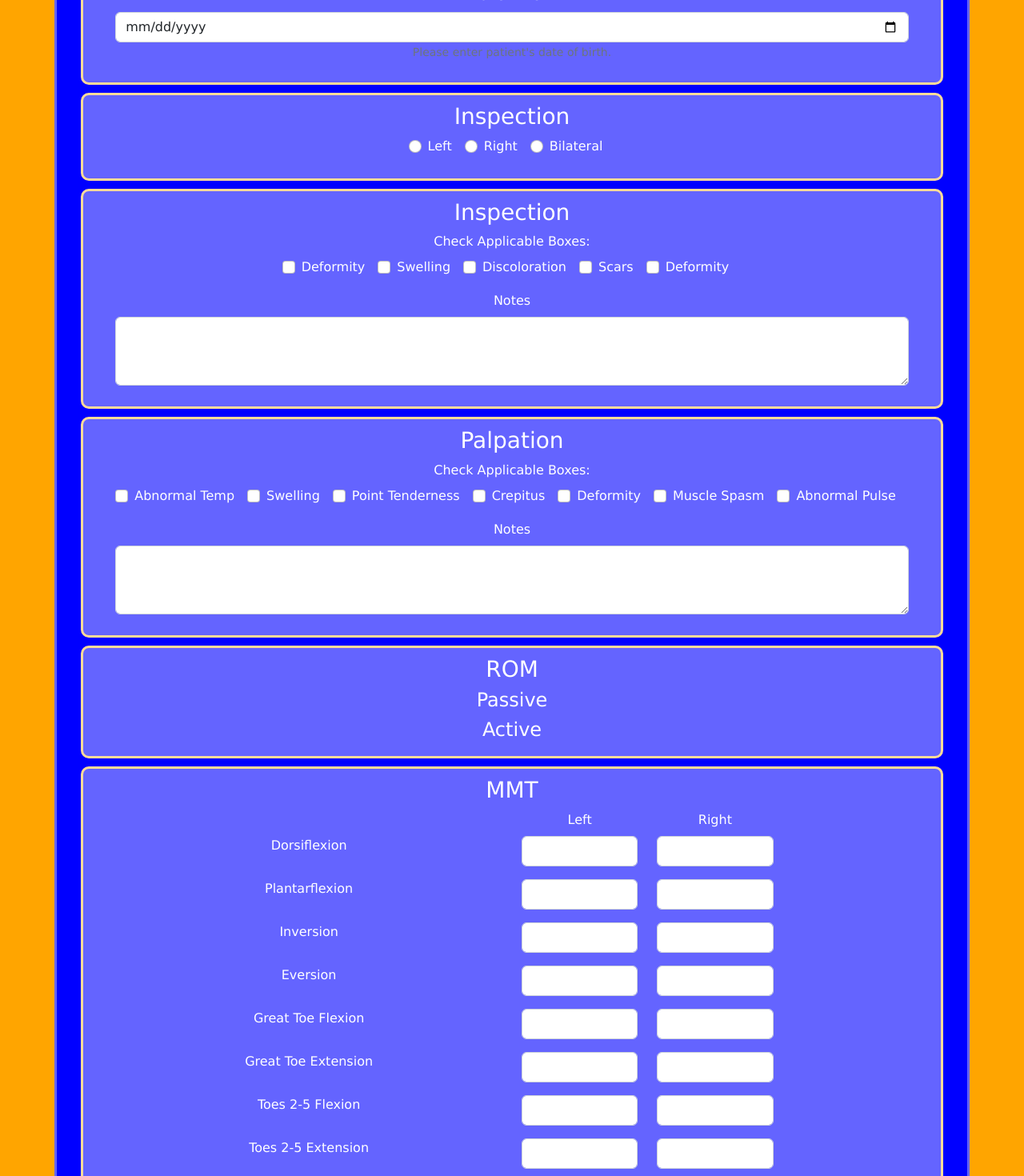
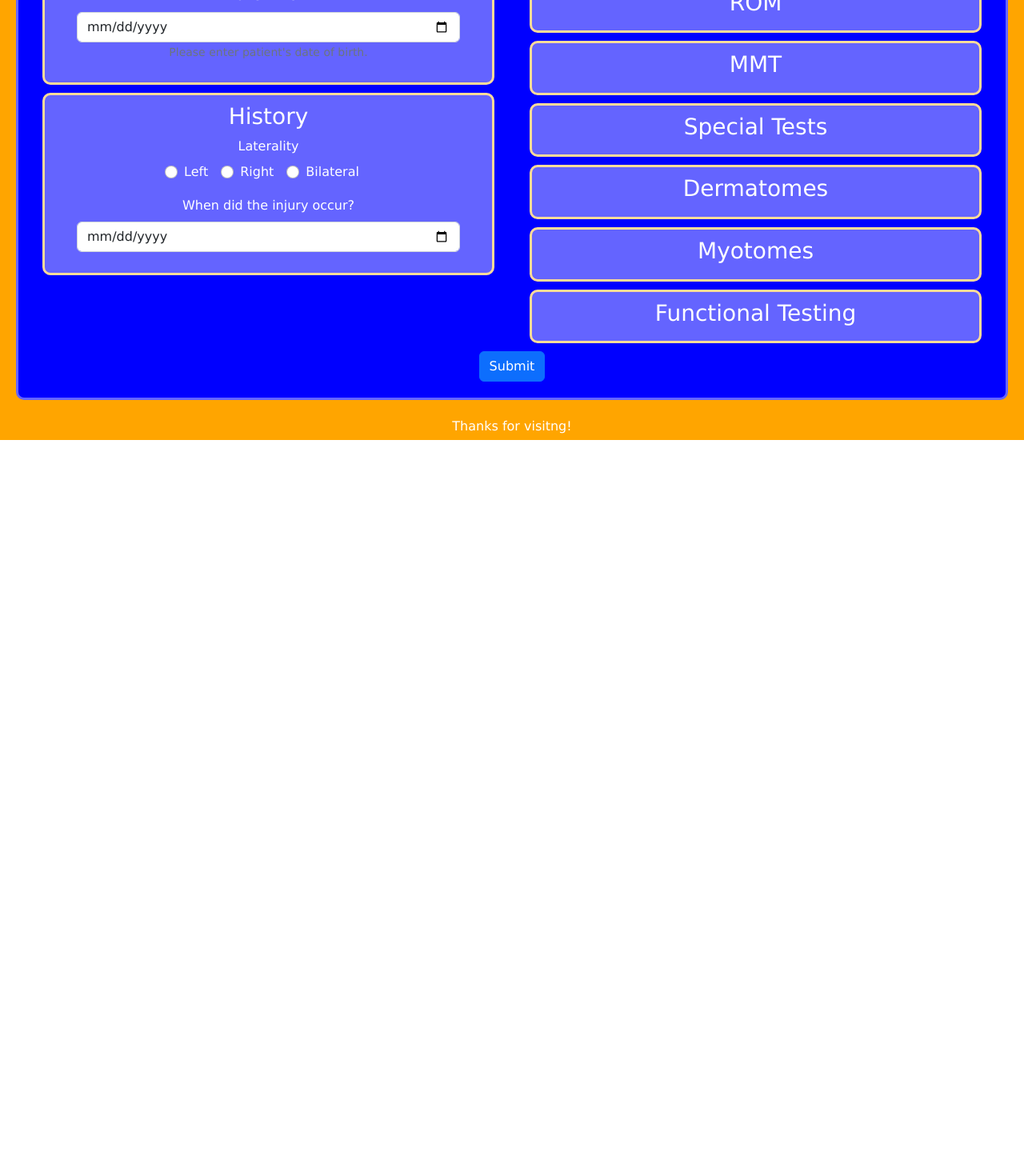
Before and after one commit to hseymoskill/injury-evaluation, a React (Create React App) app: page /ankle in a window 1280 px wide. Shown: the part 420-1890 px from the top of the page at 80% size. After the commit the page ends 970 px from the top, so only its background shows below. Built offline with nearby package versions, Linux system fonts and the light colour scheme.

Commit message:
collapsible sections

```diff
--- a/src/App.css
+++ b/src/App.css
@@ -32,10 +32,10 @@
 }
 
 /* STYLING FOR ALL FORMS */
-.pageContainer {
+/* .pageContainer {
     display: flex;
     justify-content: space-around;
-}
+} */
 
 Form {
     border: 3px solid var(--lightBlue);
--- a/src/components/Evals/Ankle/index.js
+++ b/src/components/Evals/Ankle/index.js
@@ -1,7 +1,32 @@
-import { Button, Form, Col, Row } from "react-bootstrap";
+import {
+  Button,
+  Form,
+  Col,
+  Row,
+  Collapse,
+  OverlayTrigger,
+  Tooltip,
+} from "react-bootstrap";
 import Header from "../../Page/Header";
+import "./style.css";
+import { useState } from "react";
 
 function Ankle() {
+  const [funcOpen, setFuncOpen] = useState(false);
+  const [myoOpen, setMyoOpen] = useState(false);
+  const [dermOpen, setDermOpen] = useState(false);
+  const [specialOpen, setSpecialOpen] = useState(false);
+  const [mmtOpen, setMmtOpen] = useState(false);
+  const [romOpen, setRomOpen] = useState(false);
+  const [palpOpen, setPalpOpen] = useState(false);
+  const [inspectOpen, setInspectOpen] = useState(false);
+
+  const renderTooltip = (props) => (
+    <Tooltip id="button-tooltip" {...props}>
+      Click to expand
+    </Tooltip>
+  );
+
   var strengthOptions = [
     "",
     "5",
@@ -19,22 +44,28 @@ function Ankle() {
     "1-",
     "0",
   ];
+
   return (
     <div className="ankleContainer">
       <Header title="Ankle Evaluation" />
       <div className="pageContainer">
         <Form className="">
-          <div id="patientDiv" className=" formDiv">
+          <Row>
+            <Col id="leftSide" l={6} m={12}>
+              <div id="patientDiv" className="formDiv">
                 <h3>Patient Information</h3>
                 <Form.Group className="mb-3" controlId="text">
                   <Form.Label>Patient Name</Form.Label>
-              <Form.Control type="name" placeholder="Enter patient's name" />
+                  <Form.Control
+                    type="name"
+                    placeholder="Enter patient's name"
+                  />
                   <Form.Text className="text-muted col-6">
                     Please enter patient's full name.
                   </Form.Text>
                 </Form.Group>
 
-            <Form.Group className="mb-3" controlId="date">
+                <Form.Group className="mb-3" controlId="dob">
                   <Form.Label>Patient DOB</Form.Label>
                   <Form.Control type="date" placeholder="DOB" />
                   <Form.Text className="text-muted">
@@ -43,10 +74,10 @@ function Ankle() {
                 </Form.Group>
               </div>
 
-          <div id="lateralityDiv" className=" formDiv">
-          <h3>Inspection</h3>
+              <div id="hpiDiv" className="formDiv">
+                <h3>History</h3>
                 <Form.Group className="mb-3" controlId="laterality">
-              {/* <Form.Label>Laterality</Form.Label> */}
+                  <Form.Label>Laterality</Form.Label>
                   <div key={`inline-radio`} className="mb-3">
                     <Form.Check
                       inline
@@ -71,11 +102,31 @@ function Ankle() {
                     />
                   </div>
                 </Form.Group>
+
+                <Form.Group className="mb-3" controlId="doi">
+                  <Form.Label>When did the injury occur?</Form.Label>
+                  <Form.Control type="date" placeholder="DOI" />
+                </Form.Group>
               </div>
+            </Col>
 
+            <Col id="rightSide" l={6} m={12}>
               <div id="inspectionDiv" className=" formDiv">
-            <h3>Inspection</h3>
-
+              <OverlayTrigger
+                  placement="left"
+                  delay={{ show: 250, hide: 400 }}
+                  overlay={renderTooltip}
+                >
+                  <h3
+                    onClick={() => setInspectOpen(!inspectOpen)}
+                    aria-controls="example-collapse-text"
+                    aria-expanded={inspectOpen}
+                  >
+                    Inspection
+                  </h3>
+                </OverlayTrigger>
+                <Collapse in={inspectOpen}>
+                <div>
                 <Form.Group className="mb-3" controlId="inspectionCheck">
                   <Form.Label>Check Applicable Boxes:</Form.Label>
                   <div key={`inline-checkbox`} className="mb-3">
@@ -121,9 +172,25 @@ function Ankle() {
                   <Form.Control as="textarea" rows={3} />
                 </Form.Group>
                 </div>
+                </Collapse>
+              </div>
 
               <div id="palpationDiv" className=" formDiv">
-            <h3>Palpation</h3>
+              <OverlayTrigger
+                  placement="left"
+                  delay={{ show: 250, hide: 400 }}
+                  overlay={renderTooltip}
+                >
+                  <h3
+                    onClick={() => setPalpOpen(!palpOpen)}
+                    aria-controls="example-collapse-text"
+                    aria-expanded={palpOpen}
+                  >
+                    Palpation
+                  </h3>
+                </OverlayTrigger>
+                <Collapse in={palpOpen}>
+                <div>
                 <Form.Group className="mb-3" controlId="palpationCheck">
                   <Form.Label>Check Applicable Boxes:</Form.Label>
                   <div key={`inline-checkbox`} className="mb-3">
@@ -183,32 +250,73 @@ function Ankle() {
                   <Form.Control as="textarea" rows={3} />
                 </Form.Group>
                 </div>
+                </Collapse>
+              </div>
 
               <div id="romDiv" className=" formDiv">
-            <h3>ROM</h3>
+                <OverlayTrigger
+                  placement="left"
+                  delay={{ show: 250, hide: 400 }}
+                  overlay={renderTooltip}
+                >
+                  <h3
+                    onClick={() => setRomOpen(!romOpen)}
+                    aria-controls="example-collapse-text"
+                    aria-expanded={romOpen}
+                  >
+                    ROM
+                  </h3>
+                </OverlayTrigger>
+                <Collapse in={romOpen}>
+                  <div>
                     <h4>Passive</h4>
                     <h4>Active</h4>
                   </div>
+                </Collapse>
+              </div>
 
               <div id="mmtDiv" className=" formDiv">
-            <h3>MMT</h3>
-
+                <OverlayTrigger
+                  placement="left"
+                  delay={{ show: 250, hide: 400 }}
+                  overlay={renderTooltip}
+                >
+                  <h3
+                    onClick={() => setMmtOpen(!mmtOpen)}
+                    aria-controls="example-collapse-text"
+                    aria-expanded={mmtOpen}
+                  >
+                    MMT
+                  </h3>
+                </OverlayTrigger>
+                <Collapse in={mmtOpen}>
+                  <div>
                     <Row>
                       <Form.Label as={Col} xs={6}></Form.Label>
-              <Form.Label as={Col} xs={2}>Left</Form.Label>
-              <Form.Label as={Col} xs={2}>Right</Form.Label>
+                      <Form.Label as={Col} xs={2}>
+                        Left
+                      </Form.Label>
+                      <Form.Label as={Col} xs={2}>
+                        Right
+                      </Form.Label>
                     </Row>
 
                     <Row className="mb-3">
-              <Form.Label as={Col} xs={6}>Dorsiflexion</Form.Label>
-              <Form.Group as={Col} xs={2} controlId="dorsiLeftStrength">
+                      <Form.Label as={Col} xs={6}>
+                        Dorsiflexion
+                      </Form.Label>
+                      <Form.Group as={Col} xs={3} controlId="dorsiLeftStrength">
                         <Form.Control as="select" name="leftStrength">
                           {strengthOptions.map((val) => (
                             <option value={val}>{val}</option>
                           ))}
                         </Form.Control>
                       </Form.Group>
-              <Form.Group as={Col} xs={2} controlId="dorsiRightStrength">
+                      <Form.Group
+                        as={Col}
+                        xs={3}
+                        controlId="dorsiRightStrength"
+                      >
                         <Form.Control as="select" name="rightStrength">
                           {strengthOptions.map((val) => (
                             <option value={val}>{val}</option>
@@ -218,15 +326,25 @@ function Ankle() {
                     </Row>
 
                     <Row className="mb-3">
-              <Form.Label as={Col} xs={6}>Plantarflexion</Form.Label>
-              <Form.Group as={Col} xs={2} controlId="plantarLeftStrength">
+                      <Form.Label as={Col} xs={6}>
+                        Plantarflexion
+                      </Form.Label>
+                      <Form.Group
+                        as={Col}
+                        xs={3}
+                        controlId="plantarLeftStrength"
+                      >
                         <Form.Control as="select" name="leftStrength">
                           {strengthOptions.map((val) => (
                             <option value={val}>{val}</option>
                           ))}
                         </Form.Control>
                       </Form.Group>
-              <Form.Group as={Col} xs={2} controlId="plantarRightStrength">
+                      <Form.Group
+                        as={Col}
+                        xs={3}
+                        controlId="plantarRightStrength"
+                      >
                         <Form.Control as="select" name="rightStrength">
                           {strengthOptions.map((val) => (
                             <option value={val}>{val}</option>
@@ -236,15 +354,25 @@ function Ankle() {
                     </Row>
 
                     <Row className="mb-3">
-              <Form.Label as={Col} xs={6}>Inversion</Form.Label>
-              <Form.Group as={Col} xs={2} controlId="inversionLeftStrength">
+                      <Form.Label as={Col} xs={6}>
+                        Inversion
+                      </Form.Label>
+                      <Form.Group
+                        as={Col}
+                        xs={3}
+                        controlId="inversionLeftStrength"
+                      >
                         <Form.Control as="select" name="leftStrength">
                           {strengthOptions.map((val) => (
                             <option value={val}>{val}</option>
                           ))}
                         </Form.Control>
                       </Form.Group>
-              <Form.Group as={Col} xs={2} controlId="inversionRightStrength">
+                      <Form.Group
+                        as={Col}
+                        xs={3}
+                        controlId="inversionRightStrength"
+                      >
                         <Form.Control as="select" name="rightStrength">
                           {strengthOptions.map((val) => (
                             <option value={val}>{val}</option>
@@ -254,15 +382,25 @@ function Ankle() {
                     </Row>
 
                     <Row className="mb-3">
-              <Form.Label as={Col} xs={6}>Eversion</Form.Label>
-              <Form.Group as={Col} xs={2} controlId="eversionLeftStrength">
+                      <Form.Label as={Col} xs={6}>
+                        Eversion
+                      </Form.Label>
+                      <Form.Group
+                        as={Col}
+                        xs={3}
+                        controlId="eversionLeftStrength"
+                      >
                         <Form.Control as="select" name="leftStrength">
                           {strengthOptions.map((val) => (
                             <option value={val}>{val}</option>
                           ))}
                         </Form.Control>
                       </Form.Group>
-              <Form.Group as={Col} xs={2} controlId="eversionRightStrength">
+                      <Form.Group
+                        as={Col}
+                        xs={3}
+                        controlId="eversionRightStrength"
+                      >
                         <Form.Control as="select" name="rightStrength">
                           {strengthOptions.map((val) => (
                             <option value={val}>{val}</option>
@@ -272,15 +410,25 @@ function Ankle() {
                     </Row>
 
                     <Row className="mb-3">
-              <Form.Label as={Col} xs={6}>Great Toe Flexion</Form.Label>
-              <Form.Group as={Col} xs={2} controlId="greatToeFlexLeftStrength">
+                      <Form.Label as={Col} xs={6}>
+                        Great Toe Flexion
+                      </Form.Label>
+                      <Form.Group
+                        as={Col}
+                        xs={3}
+                        controlId="greatToeFlexLeftStrength"
+                      >
                         <Form.Control as="select" name="leftStrength">
                           {strengthOptions.map((val) => (
                             <option value={val}>{val}</option>
                           ))}
                         </Form.Control>
                       </Form.Group>
-              <Form.Group as={Col} xs={2} controlId="greatToeFlexRightStrength">
+                      <Form.Group
+                        as={Col}
+                        xs={3}
+                        controlId="greatToeFlexRightStrength"
+                      >
                         <Form.Control as="select" name="rightStrength">
                           {strengthOptions.map((val) => (
                             <option value={val}>{val}</option>
@@ -290,15 +438,25 @@ function Ankle() {
                     </Row>
 
                     <Row className="mb-3">
-              <Form.Label as={Col} xs={6}>Great Toe Extension</Form.Label>
-              <Form.Group as={Col} xs={2} controlId="greatToeExtensionLeftStrength">
+                      <Form.Label as={Col} xs={6}>
+                        Great Toe Extension
+                      </Form.Label>
+                      <Form.Group
+                        as={Col}
+                        xs={3}
+                        controlId="greatToeExtensionLeftStrength"
+                      >
                         <Form.Control as="select" name="leftStrength">
                           {strengthOptions.map((val) => (
                             <option value={val}>{val}</option>
                           ))}
                         </Form.Control>
                       </Form.Group>
-              <Form.Group as={Col} xs={2} controlId="greatToeExtensionRightStrength">
+                      <Form.Group
+                        as={Col}
+                        xs={3}
+                        controlId="greatToeExtensionRightStrength"
+                      >
                         <Form.Control as="select" name="rightStrength">
                           {strengthOptions.map((val) => (
                             <option value={val}>{val}</option>
@@ -308,15 +466,25 @@ function Ankle() {
                     </Row>
 
                     <Row className="mb-3">
-              <Form.Label as={Col} xs={6}>Toes 2-5 Flexion</Form.Label>
-              <Form.Group as={Col} xs={2} controlId="smallToesFlexLeftStrength">
+                      <Form.Label as={Col} xs={6}>
+                        Toes 2-5 Flexion
+                      </Form.Label>
+                      <Form.Group
+                        as={Col}
+                        xs={3}
+                        controlId="smallToesFlexLeftStrength"
+                      >
                         <Form.Control as="select" name="leftStrength">
                           {strengthOptions.map((val) => (
                             <option value={val}>{val}</option>
                           ))}
                         </Form.Control>
                       </Form.Group>
-              <Form.Group as={Col} xs={2} controlId="smallToesFlexRightStrength">
+                      <Form.Group
+                        as={Col}
+                        xs={3}
+                        controlId="smallToesFlexRightStrength"
+                      >
                         <Form.Control as="select" name="rightStrength">
                           {strengthOptions.map((val) => (
                             <option value={val}>{val}</option>
@@ -326,15 +494,25 @@ function Ankle() {
                     </Row>
 
                     <Row className="mb-3">
-              <Form.Label as={Col} xs={6}>Toes 2-5 Extension</Form.Label>
-              <Form.Group as={Col} xs={2} controlId="smallToesExtensionLeftStrength">
+                      <Form.Label as={Col} xs={6}>
+                        Toes 2-5 Extension
+                      </Form.Label>
+                      <Form.Group
+                        as={Col}
+                        xs={3}
+                        controlId="smallToesExtensionLeftStrength"
+                      >
                         <Form.Control as="select" name="leftStrength">
                           {strengthOptions.map((val) => (
                             <option value={val}>{val}</option>
                           ))}
                         </Form.Control>
                       </Form.Group>
-              <Form.Group as={Col} xs={2} controlId="smallToesExtensionRightStrength">
+                      <Form.Group
+                        as={Col}
+                        xs={3}
+                        controlId="smallToesExtensionRightStrength"
+                      >
                         <Form.Control as="select" name="rightStrength">
                           {strengthOptions.map((val) => (
                             <option value={val}>{val}</option>
@@ -343,27 +521,96 @@ function Ankle() {
                       </Form.Group>
                     </Row>
                   </div>
+                </Collapse>
+              </div>
 
               <div id="specialTestsDiv" className=" formDiv">
-            <h3>Special Tests</h3>
+                <OverlayTrigger
+                  placement="left"
+                  delay={{ show: 250, hide: 400 }}
+                  overlay={renderTooltip}
+                >
+                  <h3
+                    onClick={() => setSpecialOpen(!specialOpen)}
+                    aria-controls="example-collapse-text"
+                    aria-expanded={specialOpen}
+                  >
+                    Special Tests
+                  </h3>
+                </OverlayTrigger>
+                <Collapse in={specialOpen}>
+                  <p>Expanded</p>
+                </Collapse>
               </div>
 
               <div id="dermDiv" className=" formDiv">
-            <h3>Dermatomes</h3>
+                <OverlayTrigger
+                  placement="left"
+                  delay={{ show: 250, hide: 400 }}
+                  overlay={renderTooltip}
+                >
+                  <h3
+                    onClick={() => setDermOpen(!dermOpen)}
+                    aria-controls="example-collapse-text"
+                    aria-expanded={dermOpen}
+                  >
+                    Dermatomes
+                  </h3>
+                </OverlayTrigger>
+                <Collapse in={dermOpen}>
+                  <Form.Group className="mb-3" controlId="dermotomeNotes">
+                    <Form.Label>Notes</Form.Label>
+                    <Form.Control as="textarea" rows={3} />
+                  </Form.Group>
+                </Collapse>
               </div>
 
               <div id="myoDiv" className=" formDiv">
-            <h3>Myotomes</h3>
+                <OverlayTrigger
+                  placement="left"
+                  delay={{ show: 250, hide: 400 }}
+                  overlay={renderTooltip}
+                >
+                  <h3
+                    onClick={() => setMyoOpen(!myoOpen)}
+                    aria-controls="example-collapse-text"
+                    aria-expanded={myoOpen}
+                  >
+                    Myotomes
+                  </h3>
+                </OverlayTrigger>
+                <Collapse in={myoOpen}>
+                  <Form.Group className="mb-3" controlId="myotomeNotes">
+                    <Form.Label>Notes</Form.Label>
+                    <Form.Control as="textarea" rows={3} />
+                  </Form.Group>
+                </Collapse>
               </div>
 
               <div id="functionalDiv" className="formDiv">
-            <h3>Functional Testing</h3>
+                <OverlayTrigger
+                  placement="left"
+                  delay={{ show: 250, hide: 400 }}
+                  overlay={renderTooltip}
+                >
+                  <h3
+                    onClick={() => setFuncOpen(!funcOpen)}
+                    aria-controls="example-collapse-text"
+                    aria-expanded={funcOpen}
+                  >
+                    Functional Testing
+                  </h3>
+                </OverlayTrigger>
+
+                <Collapse in={funcOpen}>
                   <Form.Group className="mb-3" controlId="functionalNotes">
                     <Form.Label>Notes</Form.Label>
                     <Form.Control as="textarea" rows={3} />
                   </Form.Group>
+                </Collapse>
               </div>
-
+            </Col>
+          </Row>
           <Button variant="primary" type="submit">
             Submit
           </Button>
--- /dev/null
+++ b/src/components/Evals/Ankle/style.css
@@ -0,0 +1,7 @@
+/* attempt to make top 2 boxes same height always */
+/* #patientDiv, #inspectionDiv {
+    min-height:350px;
+    display: flex;
+    align-items: stretch;
+    flex-direction: column;
+} */
```
Lines whose indentation alone changed are shown as unchanged.
